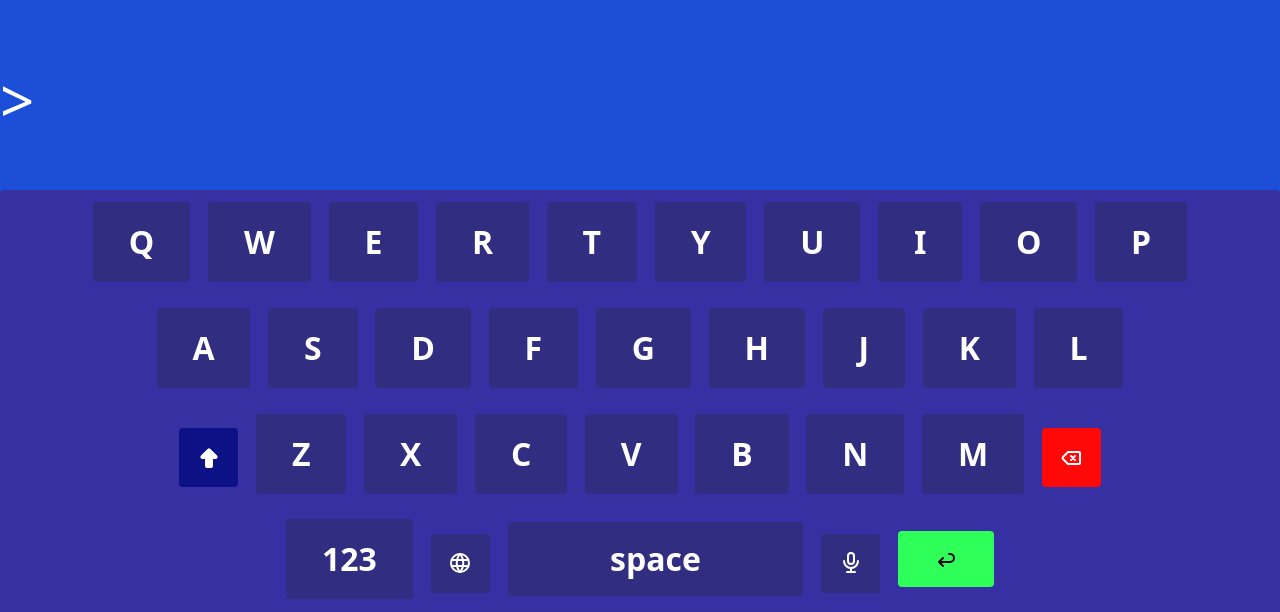
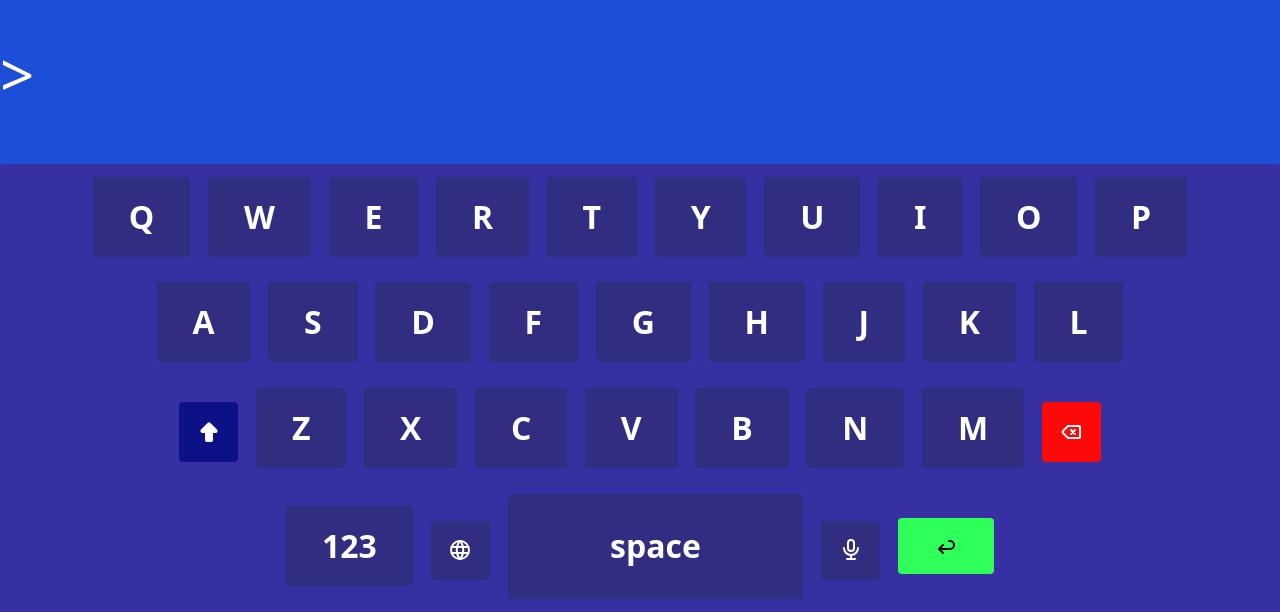
Before and after one commit to captainkapnap/kapericom, a Next.js app: page /portfolio/components/keyboard in a window 1280 px wide. Shown: the part 188-800 px from the top of the page. Built offline with nearby package versions, Linux system fonts and the light colour scheme.

Commit message:
space bar padding

```diff
--- a/src/pages/portfolio/components/keyboard.tsx
+++ b/src/pages/portfolio/components/keyboard.tsx
@@ -188,7 +188,7 @@ function ICodeThis() {
     function CreateKeys() {
 
         return (
-            <div className='flex flex-col justify-center items-center shrink-0'>
+            <div className='flex flex-col justify-center items-center shrink-0 gap-0'>
                 <div className='h-1/4' id="kbRow1">
                     {/* 10 keys */}
                     {Array.from({ length: 10 }).map((_, idx) => {
--- a/src/styles/app.css
+++ b/src/styles/app.css
@@ -338,8 +338,8 @@ p {
     /* space */
     padding-left: 3.2em;
     padding-right: 3.2em;
-    padding-top: 0.4em;
-    padding-bottom: 0.4em;
+    padding-top: 0.9em;
+    padding-bottom: 0.9em;
 }
 #kbButton-32 {
     /* return */
```
